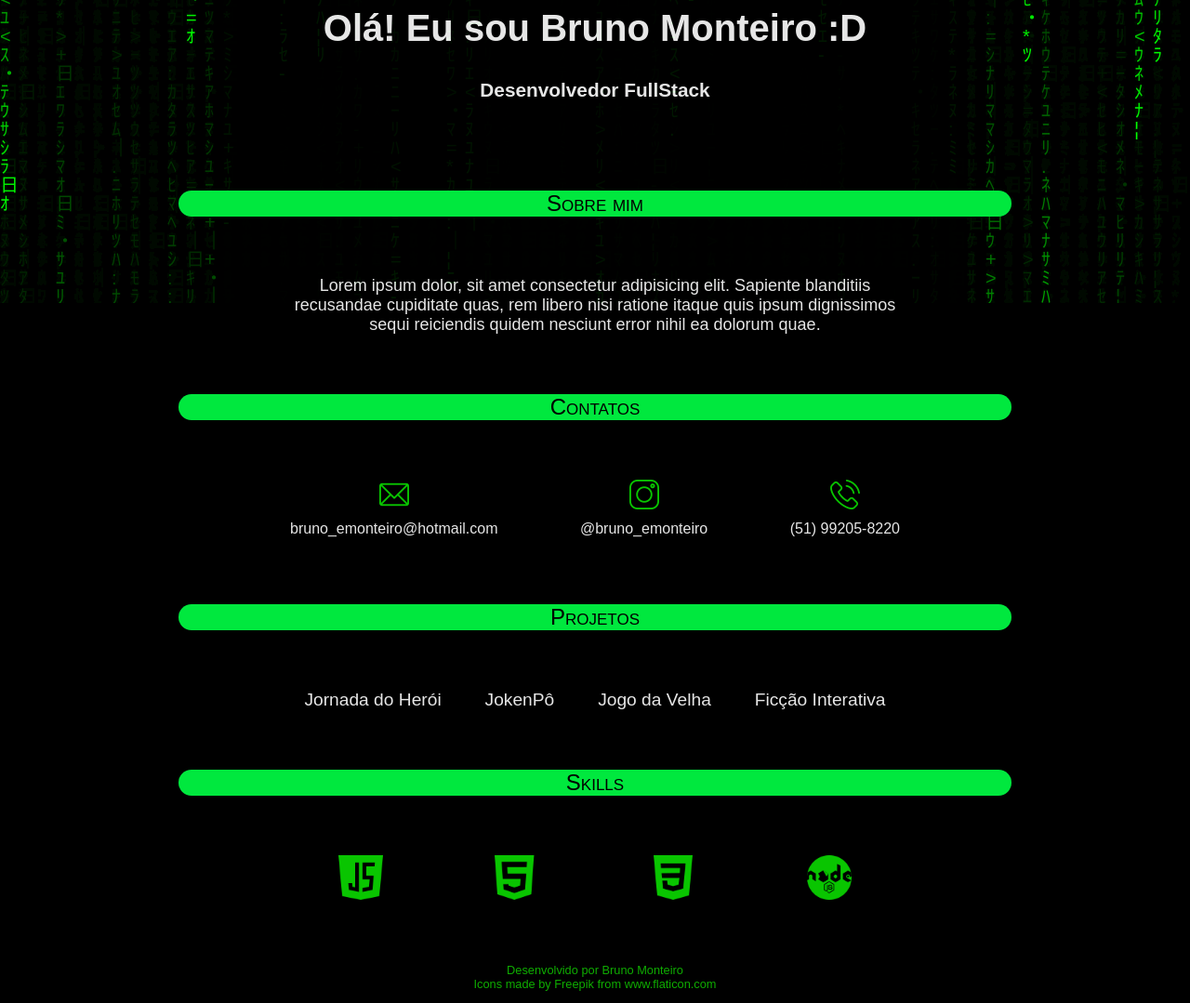
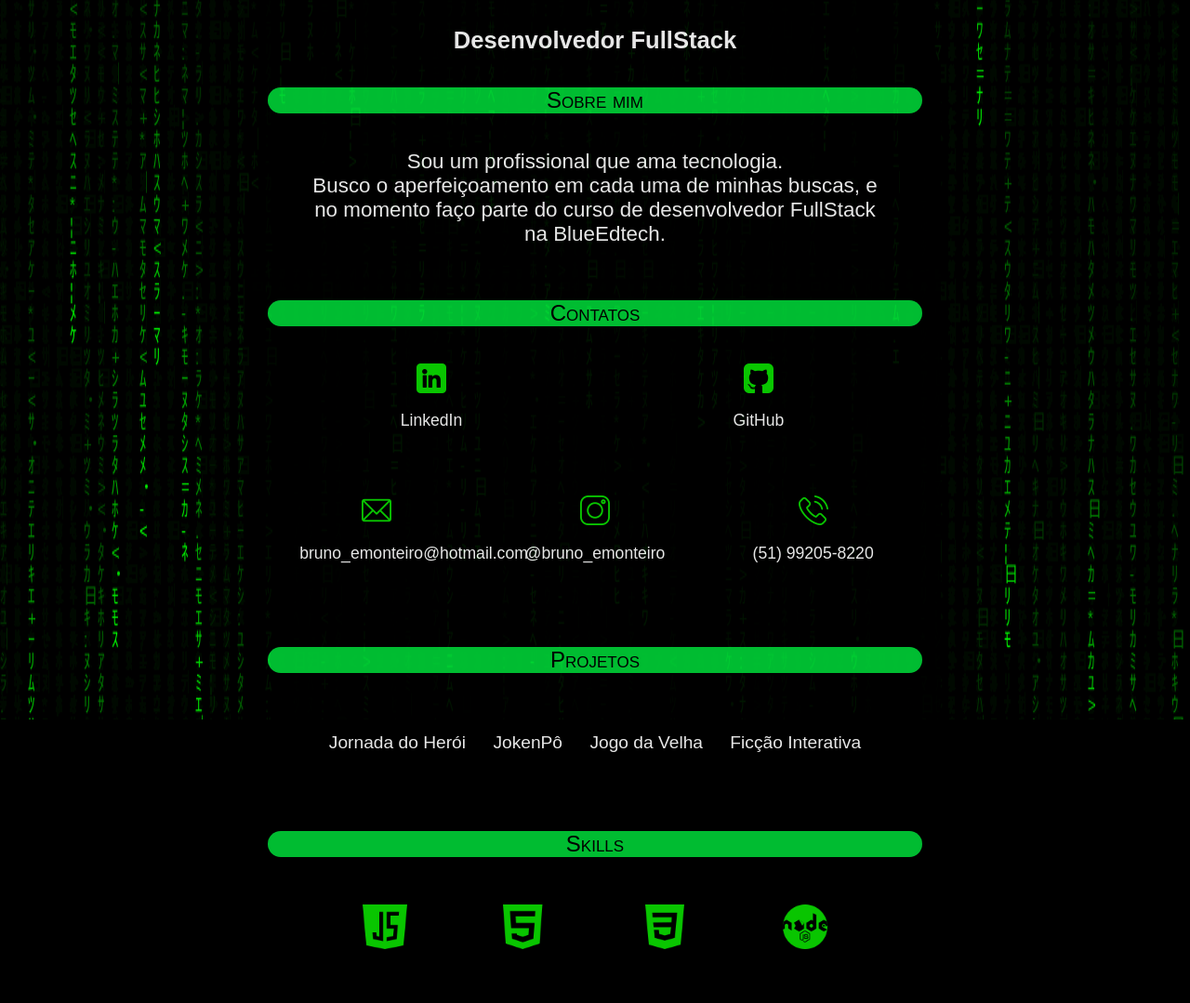
Before and after one commit to devbruno08/Portfolio, a plain HTML site: page index.html in a window 1280 px wide. Shown: the part 474-1553 px from the top of the page at 93% size. Drawn offline with Linux system fonts and the light colour scheme; a web font is replaced by a local one.

Commit message:
Versão Final

```diff
--- a/assets/css/styles.css
+++ b/assets/css/styles.css
@@ -1,6 +1,7 @@
 @import url('https://fonts.googleapis.com/css2? family= Indie+Flor & display=swap');
 
 *{
+
     padding: 0;
     margin: 0;
     box-sizing: 0;
@@ -8,23 +9,28 @@
 }
 
 body{
+
     background-color: black;
-
 
 }
 
 canvas{
+
     width: 100%;
+    height: 156vh;
     position: absolute;
 
 }
 
 #nav-bar{
+
     width: 100%;
     position: relative;
+    opacity: 0.8;
 }
 
 ul#menu{
+
     display: flex;
     justify-content: center;
     width: 100%;
@@ -32,14 +38,15 @@ ul#menu{
 }
 
 ul#menu li{
+
     background-color: rgb(0, 232, 62);
     list-style: none;
     padding: .7rem 1rem .7rem;
-    font-size: 1.3rem;
+    font-size: 1.2rem;
     font-variant: small-caps;
     color: rgb(0, 0, 0);
+    font-weight: bold;
     transition: all .2s;
-
 
 }
 
@@ -73,7 +80,7 @@ main{
 
 #eu img{
     display: flex;
-    width: 15rem;
+    width: 16vw;
     border-radius: 30%;
     padding: 1.5rem;
     margin: 0 auto;
@@ -84,76 +91,109 @@ main{
 .box{
 
     background-color: black;
-    padding: 4rem;
-    width: 84vh;
+    padding: 10px 20px;
+    width: 55vw;
     opacity: 0.9;
     text-align: center;
-    margin: 0 auto;
 
 }
 
 header section h1{
+
+    margin-top: 3rem;
     font-size: 2.5rem;
 }
 
 header section h2{
-    font-size: 1.3rem;
-    padding: 2rem;
+
+    font-size: 1.6rem;
+    padding: 1rem;
+    margin-top: 1rem;
 
 }
 
 .title{
+    margin: 0 auto;
     background-color: rgb(0, 232, 62);
     font-size: 1.5rem;
     font-variant:small-caps;
     font-weight: lighter;
     color: black;
-    width: 70vw;
+    opacity: 0.9;
+    width: 100%;
     text-align: center;
     border-radius: 1rem;
     position: relative;
 
-
 }
 
 p#sobre{
+
     color: white;
-    font-size: large;
+    font-size: 1.4rem;
+    text-align: center;
+    padding: 3vw;
 }
 
 ul#contatos{
+
     color: white;
+    padding-top: 5vh;
+    height: 100%;
     list-style: none;
     display:flex;
-    align-items: center;
-    justify-content: space-between;
+    flex-wrap:wrap-reverse;
+    justify-content: center;
     text-decoration: none;
 
 }
 
+ul#contatos li{
+    width: 15vw;
+    height: 4vw;
+    margin: 0 auto;
+    text-align: center;
+}
+
+.div-title{
+
+    margin: 0 auto;
+    margin-bottom: 5vh;
+};
+
 .text-contatos{
-    margin: 0.5rem;
+
+    display: flex;
+    justify-content: center;
+    margin: 2vw;
     transition: all .3s;
 }
 
 .text-contatos:hover{
+
     transform:scale(1.3)
 }
 
 .text-contatos a{
+    margin: 1vw;
+    font-size: 1.1rem;
     text-decoration: none;
     color: white;
 
 }
 
+ul#projetos{
 
-ul#projetos{
     display:flex;
     justify-content: space-around;
+    padding: 4vw;
+    align-items: center;
 }
 
 ul#projetos li{
+
     transition: all .3s ease-in-out;
+    padding: 1vw;
 }
 
 ul#projetos li:hover{
@@ -171,6 +211,7 @@ ul#projetos li:hover{
 /* cor icones: 13DA00 */
 
 ul#skills{
+    padding: 4vw;
     display: flex;
     list-style: none;
     justify-content: space-around;
@@ -188,6 +229,7 @@ ul#skills{
 }
 
 #footer{
+
     background-color: black;
     font-size: 0.8rem;
     opacity: 0.8;
@@ -202,3 +244,38 @@ ul#skills{
     color: #13DA00;
 
 }
+
+@media(max-width: 1200px){
+
+    canvas{
+        height: 190vh;
+    }
+
+    #contatos {
+        flex-direction: column;
+    }
+
+    .text-contatos{
+        display: flex;
+        justify-content: center;
+        margin: 0 auto;
+    }
+}
+
+@media(max-width:980px){
+
+    canvas{
+        height: 220vh;
+    }
+}
+
+@media(max-width:700px){
+
+    ul#contatos li{
+        padding: .5rem;
+    }
+
+    ul#projetos{
+        flex-direction: column;
+    }
+}
--- a/index.html
+++ b/index.html
@@ -33,34 +33,45 @@
     </header>
 
 
+
+<section class="box">
     <h3 id="title-sobre" class="title">Sobre mim</h3>
-<section class="box">
-    <p id="sobre">Lorem ipsum dolor, sit amet consectetur adipisicing elit. Sapiente blanditiis
-    recusandae cupiditate quas, rem libero nisi ratione itaque quis ipsum dignissimos
-    sequi reiciendis quidem nesciunt error nihil ea dolorum quae.</p>
+    <p id="sobre">Sou um profissional que ama tecnologia.
+    <br>
+    Busco o aperfeiçoamento em cada uma de minhas buscas, e no momento faço parte do curso de desenvolvedor FullStack na BlueEdtech. </p>
 </section>
 
 
+
+<section class="box">
     <h3 class="title">Contatos</h3>
-<section class="box">
     <ul id="contatos">
-        <div>
+        <div class="div-title">
             <li><img src="./assets/image/email.png" alt="Icone E-mail"></li>
             <li class="text-contatos"><a href="mailto:bruno_emonteiro@hotmail.com" target="_blank">bruno_emonteiro@hotmail.com</a></li>
         </div>
-        <div>
+        <div class="div-title">
             <li><img src="./assets/image/instagram.png" alt="Icone Instagram"></li>
             <li class="text-contatos"><a href="https://www.instagram.com/bruno_emonteiro/" target="_blank">@bruno_emonteiro</a></li>
         </div>
-        <div>
+        <div class="div-title">
             <li><img src="./assets/image/telefone.png" alt="Icone Telefone"></li>
             <li class="text-contatos"><a href="https://api.whatsapp.com/send?phone=5551992058220&text=Ol%C3%A1!%20Voc%C3%AA%20estar%C3%A1%20entrando%20em%20contato%20com%20Bruno%20Monteiro!" target="_blank">(51) 99205-8220</a></li>
+        </div>
+        <div class="div-title">
+            <li><img src="./assets/image/linkedin.png" alt="Icone Linkedin"></li>
+            <li class="text-contatos"><a href="https://www.linkedin.com/in/bruno-monteiro-57a431188/" target="_blank">LinkedIn</a></li>
+        </div>
+        <div class="div-title">
+            <li><img src="./assets/image/github.png" alt="Icone Linkedin"></li>
+            <li class="text-contatos"><a href="https://github.com/devbruno08" target="_blank">GitHub</a></li>
         </div>
     </ul>
 </section>
 
+
+<section class="box">
     <h3 id="title-projects" class="title">Projetos</h3>
-<section class="box">
     <ul id="projetos">
         <li><a href="https://github.com/devbruno08/Projeto-01-Jornada-Heroi" target="_blank">Jornada do Herói</a></li>
         <li><a href="https://github.com/devbruno08/Projeto-02_JokenPo" target="_blank">JokenPô</a></li>
@@ -70,8 +81,8 @@
 
 </section>
 
+<section class="box">
     <h3 id="title-skills" class="title">Skills</h3>
-<section class="box">
     <ul id="skills">
         <li><img class="icons" src="./assets/image/js.png" alt="Imagem Java Script"></li>
         <li><img class="icons" src="./assets/image/html.png" alt="Imagem HTML"></li>
--- a/script.js
+++ b/script.js
@@ -2,11 +2,11 @@ const c = document.getElementById("matrix");
 
 const ctx =  c.getContext("2d");
 
-c . height = window.innerHeight
-c . width = window.innerWidth
+c.height = window.innerHeight
+c.width = window.innerWidth
 
 const letras = ["日","ﾊ","ﾐ","ﾋ","ｰ","ｳ","ｼ","ﾅ","ﾓ","ﾆ","ｻ","ﾜ","ﾂ","ｵ","ﾘ","ｱ","ﾎ","ﾃ","ﾏ","ｹ","ﾒ","ｴ","ｶ","ｷ","ﾑ","ﾕ","ﾗ","ｾ","ﾈ","ｽ","ﾀ","ﾇ","ﾍ",":","・",".","=","*","+","-","<",">","¦","｜","ﾘ"];
-const tamanhoFonte = 20;
+const tamanhoFonte = 15;
 
 const colunas = c.width / tamanhoFonte;
 
```
Also changed, not shown: assets/image/github.png (added), assets/image/linkedin.png (added). Lines whose indentation alone changed are shown as unchanged.
